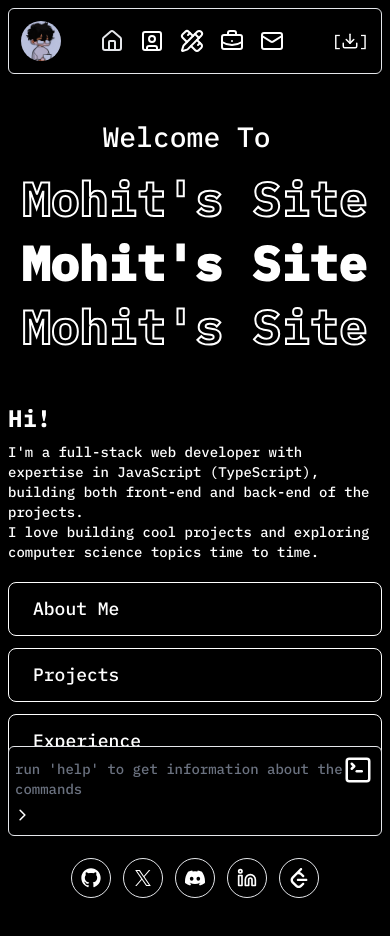
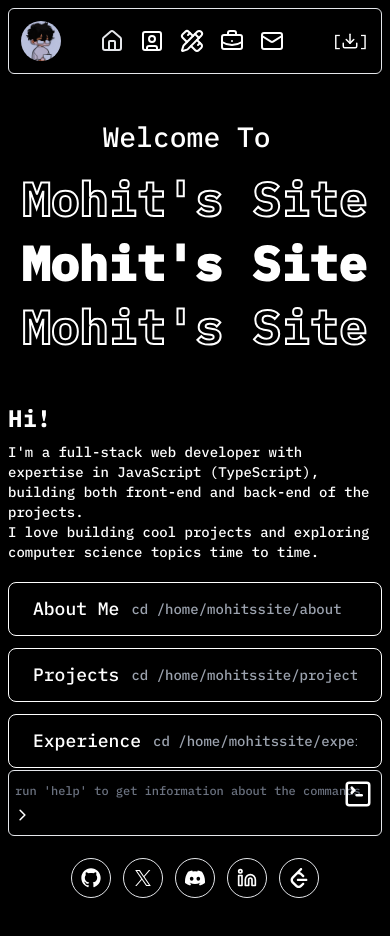
Before and after one commit to mohits-git/portfolio, a Next.js app: page / in a window 390 px wide. Shown: the top 936 px of the page. Built offline with nearby package versions, Linux system fonts and the light colour scheme.

Commit message:
feat: add commands with pages links, improve animation and stylings

```diff
--- a/src/app/page.tsx
+++ b/src/app/page.tsx
@@ -46,7 +46,7 @@ export default function Home() {
             Mohit&apos;s Site
           </motion.div>
         </div>
-        <div className="col-span-full lg:col-span-5 flex flex-col lg:items-center justify-center h-full w-full pb-12">
+        <div className="col-span-full lg:col-span-5 flex flex-col lg:items-center justify-center h-full w-full pb-8">
           <h4 className="text-2xl lg:text-xl font-semibold w-full leading-6">
             Hi!
           </h4>
@@ -67,9 +67,17 @@ export default function Home() {
               <Link
                 key={index}
                 href={page.href}
-                className="border border-white px-6 py-3 rounded-lg text-lg"
+                className="border border-white px-6 py-3 rounded-lg text-lg flex items-center justify-between space-x-3"
               >
-                {page.text}
+                <span className="shrink-0">
+                  {page.text}
+                </span>
+                <StaggeredText
+                  className="text-gray-400 text-sm text-nowrap text-ellipsis overflow-hidden w-64"
+                  text={page.cmd}
+                  y={0}
+                  speed={0.05}
+                />
               </Link>
             ))}
           </div>
--- a/src/components/global/social-links.tsx
+++ b/src/components/global/social-links.tsx
@@ -16,7 +16,7 @@ type Props = {
 
 const defaultAnimation = {
   start: {
-    y: "20%",
+    y: "10%",
     opacity: 0,
     scale: 0,
   },
@@ -32,16 +32,18 @@ const SocialLinks: React.FC<Props> = ({ className = "" }) => {
     <>
       <motion.div
         initial="start"
-        animate="end"
+        whileInView="end"
+        viewport={{
+          once: true,
+          amount: 0.5,
+        }}
         transition={{
           staggerChildren: 0.1,
+          duration: 0.15,
         }}
         className={cn(`flex justify-center items-center space-x-3`, className)}>
         <motion.div
           variants={defaultAnimation}
-          transition={{
-            duration: 0.2,
-          }}
         >
           <Link
             target="_blank"
@@ -53,9 +55,6 @@ const SocialLinks: React.FC<Props> = ({ className = "" }) => {
         </motion.div>
         <motion.div
           variants={defaultAnimation}
-          transition={{
-            duration: 0.2,
-          }}
         >
           <Link
             target="_blank"
@@ -67,9 +66,6 @@ const SocialLinks: React.FC<Props> = ({ className = "" }) => {
         </motion.div>
         <motion.div
           variants={defaultAnimation}
-          transition={{
-            duration: 0.2,
-          }}
         >
           <button
             onClick={() => {
@@ -96,9 +92,6 @@ const SocialLinks: React.FC<Props> = ({ className = "" }) => {
         </motion.div>
         <motion.div
           variants={defaultAnimation}
-          transition={{
-            duration: 0.2,
-          }}
         >
           <Link
             target="_blank"
@@ -108,12 +101,8 @@ const SocialLinks: React.FC<Props> = ({ className = "" }) => {
             <Linkedin width={20} height={20} />
           </Link>
         </motion.div>
-
         <motion.div
           variants={defaultAnimation}
-          transition={{
-            duration: 0.2,
-          }}
         >
           <Link
             target="_blank"
--- a/src/components/terminal/index.tsx
+++ b/src/components/terminal/index.tsx
@@ -13,7 +13,7 @@ const Terminal: React.FC<Props> = () => {
           <SquareTerminal width={30} height={30} />
         </div>
 
-        <p className="text-gray-500 px-0.5 text-sm lg:text-base">run &apos;help&apos; to get information about the commands</p>
+        <p className="text-gray-500 px-0.5 text-xs md:text-sm lg:text-base">run &apos;help&apos; to get information about the commands</p>
 
         <div className="relative flex items-center w-full">
           <ChevronRight width={20} height={20} />
```
